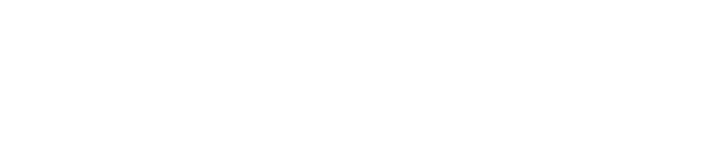
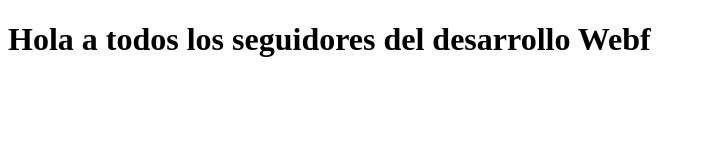
Before and after one commit to Dfcuevas/git_practice_codecad, a plain HTML site: page index.html in a window 1280 px wide. Shown: the whole page, without its empty margins (0-706 px from the left). Drawn offline with Linux system fonts and the light colour scheme.

Commit message:
Se agrego la primer linea de codigo

```diff
--- a/index.html
+++ b/index.html
@@ -6,6 +6,6 @@
     <title>Hola Mundo</title>
 </head>
 <body>
-
+    <h1>Hola a todos los seguidores del desarrollo Webf</h1>
 </body>
 </html>
```
